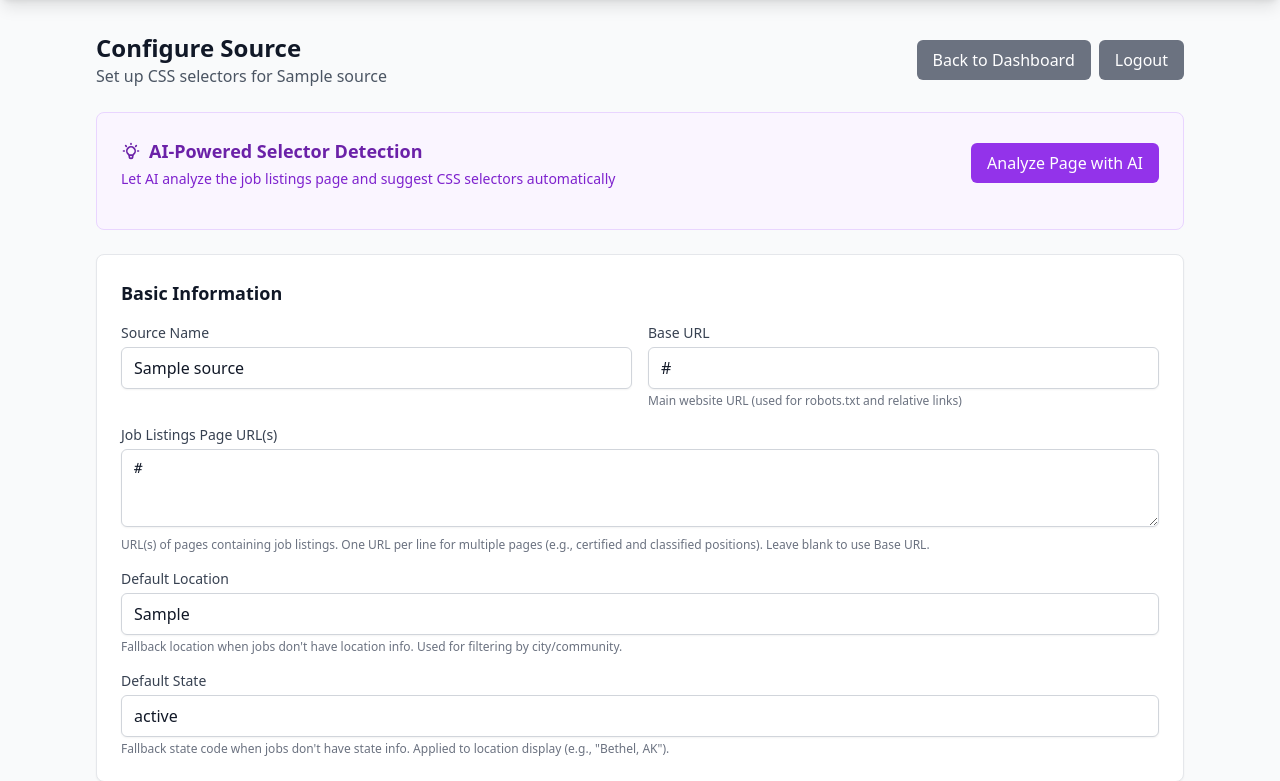
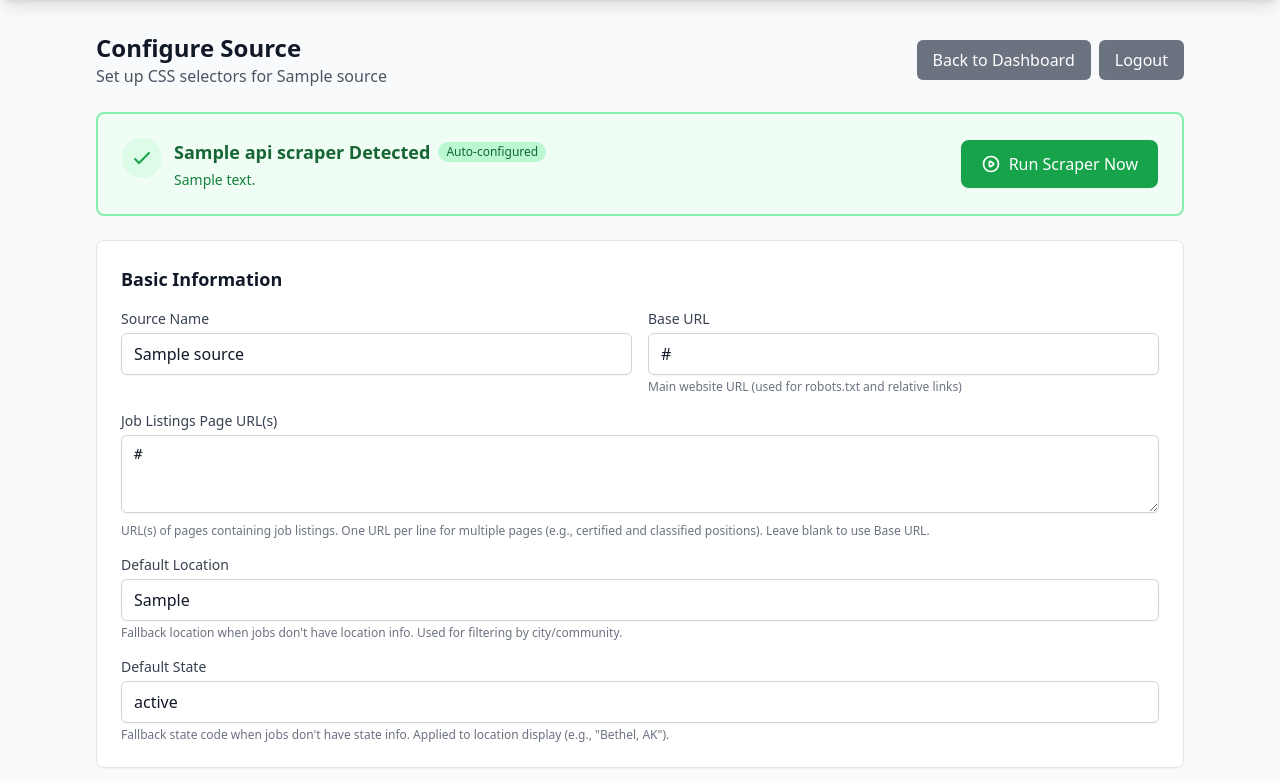
Before and after one commit to mbuckingham74/Far-Reach-Jobs, a FastAPI app: template backend/app/templates/admin/configure_source.html in a window 1280 px wide. Shown: the part 72-853 px from the top of the page. Run offline with FastAPI, Linux system fonts and the light colour scheme; the template is opened without the code that fills it: most values are stand-ins (such as "Sample title", 1, 10 or a date in 2020); some libraries are stand-ins or nearby versions.

Commit message:
Add API scraper detection banner on configure source page
When a source uses UltiPro/UKG or ADP WorkforceNow URLs, the configure
page now shows a green "Auto-configured" banner explaining that the
source uses an API scraper and no CSS selectors are needed. Includes
a prominent "Run Scraper Now" button.

The AI Analysis section is hidden for API scrapers since it's not
applicable (these sites are JavaScript SPAs without parseable HTML).

🤖 Generated with [Claude Code](https://claude.com/claude-code)

Co-Authored-By: Claude <noreply@anthropic.com>

```diff
--- a/backend/app/templates/admin/configure_source.html
+++ b/backend/app/templates/admin/configure_source.html
@@ -51,7 +51,42 @@
 </div>
 {% endif %}
 
-<!-- AI Analysis Section -->
+{% if api_scraper %}
+<!-- API Scraper Banner -->
+<div class="bg-green-50 dark:bg-green-900/20 rounded-lg border-2 border-green-300 dark:border-green-700 p-6 mb-6">
+    <div class="flex flex-col sm:flex-row sm:items-center sm:justify-between gap-4">
+        <div class="flex items-start gap-3">
+            <div class="flex-shrink-0 w-10 h-10 bg-green-100 dark:bg-green-800 rounded-full flex items-center justify-center">
+                <svg class="w-6 h-6 text-green-600 dark:text-green-400" fill="none" stroke="currentColor" viewBox="0 0 24 24">
+                    <path stroke-linecap="round" stroke-linejoin="round" stroke-width="2" d="M5 13l4 4L19 7"></path>
+                </svg>
+            </div>
+            <div>
+                <h3 class="text-lg font-semibold text-green-800 dark:text-green-200 flex items-center gap-2">
+                    {{ api_scraper.name }} Detected
+                    <span class="px-2 py-0.5 text-xs font-medium bg-green-200 dark:bg-green-700 text-green-800 dark:text-green-200 rounded-full">Auto-configured</span>
+                </h3>
+                <p class="text-sm text-green-700 dark:text-green-300 mt-1">
+                    {{ api_scraper.description }}
+                </p>
+            </div>
+        </div>
+        <button type="button"
+                class="px-5 py-3 bg-green-600 hover:bg-green-700 text-white font-medium rounded-lg transition-colors flex items-center gap-2 whitespace-nowrap shadow-sm"
+                hx-post="/admin/sources/{{ source.id }}/scrape"
+                hx-target="#scrape-modal-result"
+                hx-swap="innerHTML"
+                onclick="showScrapeModal('{{ source.name }}')">
+            <svg class="w-5 h-5" fill="none" stroke="currentColor" viewBox="0 0 24 24">
+                <path stroke-linecap="round" stroke-linejoin="round" stroke-width="2" d="M14.752 11.168l-3.197-2.132A1 1 0 0010 9.87v4.263a1 1 0 001.555.832l3.197-2.132a1 1 0 000-1.664z"></path>
+                <path stroke-linecap="round" stroke-linejoin="round" stroke-width="2" d="M21 12a9 9 0 11-18 0 9 9 0 0118 0z"></path>
+            </svg>
+            Run Scraper Now
+        </button>
+    </div>
+</div>
+{% else %}
+<!-- AI Analysis Section (only for non-API scrapers) -->
 <div class="bg-purple-50 dark:bg-purple-900/20 rounded-lg border border-purple-200 dark:border-purple-800 p-6 mb-6">
     <div class="flex flex-col sm:flex-row sm:items-center sm:justify-between gap-4">
         <div>
@@ -95,6 +130,7 @@
     </div>
     <div id="ai-results" class="mt-4"></div>
 </div>
+{% endif %}
 
 <form method="post" action="/admin/sources/{{ source.id }}/configure" class="space-y-6">
     <!-- Basic Info -->
```
Also changed, not shown: backend/app/routers/admin.py (+29 -1 lines).
